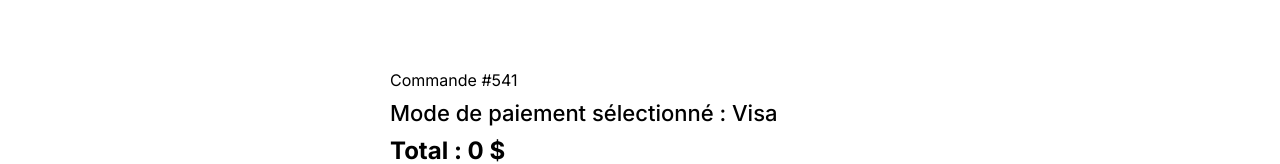
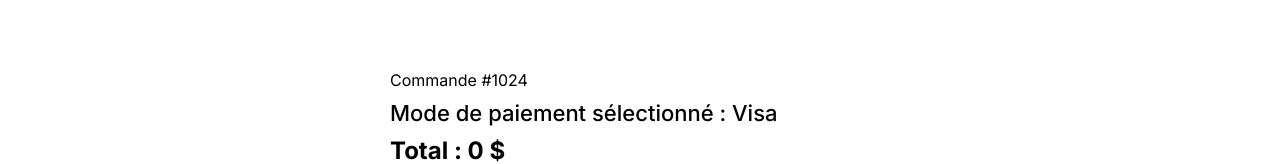
Before and after one commit to Matoky18/Alpha-fitness-boutique-finale, a React (Vite) app: page /Visa in a window 1280 px wide. Shown: the part 150-314 px from the top of the page. Built offline with nearby package versions, Linux system fonts and the light colour scheme; a web font is replaced by a local one.

Commit message:
fix: update order number to #1024 in PayerLivraison and Visa components

```diff
--- a/src/components/commande/PayerLivraison.jsx
+++ b/src/components/commande/PayerLivraison.jsx
@@ -13,7 +13,7 @@ const PayerLivraison = () => {
           <div className="hero-PayerLivraison">
 
             <div className="block1-PayerLivraison">
-              <h4>Commande #1025</h4>
+              <h4>Commande #1024</h4>
               <h1>Vous payerez à la réception de votre commande</h1>
               <h3>Total à payer : {prixTotal} $ </h3>
             </div>
--- a/src/components/commande/Visa.jsx
+++ b/src/components/commande/Visa.jsx
@@ -17,7 +17,7 @@ const Visa = () => {
 
           <div className="block1-visa">
 
-                <h4>Commande  #541</h4>
+                <h4>Commande  #1024</h4>
 
                 <h1>Mode de paiement sélectionné : Visa</h1>
 
```
